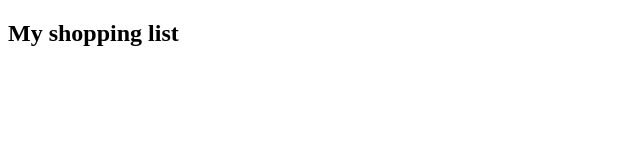
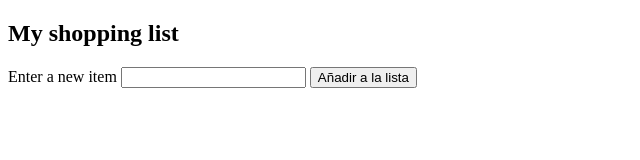
Before and after one commit to masensyons/task4, a plain HTML site: page index.html in a window 1280 px wide. Shown: the whole page, without its empty margins (0-640 px from the left). Drawn offline with Linux system fonts and the light colour scheme.

Commit message:
Cambios realizados: Creado el cuadro de texto y el boton

```diff
--- a/index.html
+++ b/index.html
@@ -6,5 +6,10 @@
 </head>
 <body>
     <h2>My shopping list</h2>
+    <div>
+        <span>Enter a new item</span>
+        <input type="text" name="anadir" id="anadir">
+        <input type="button" value="Añadir a la lista">
+    </div>
 </body>
 </html>
```
